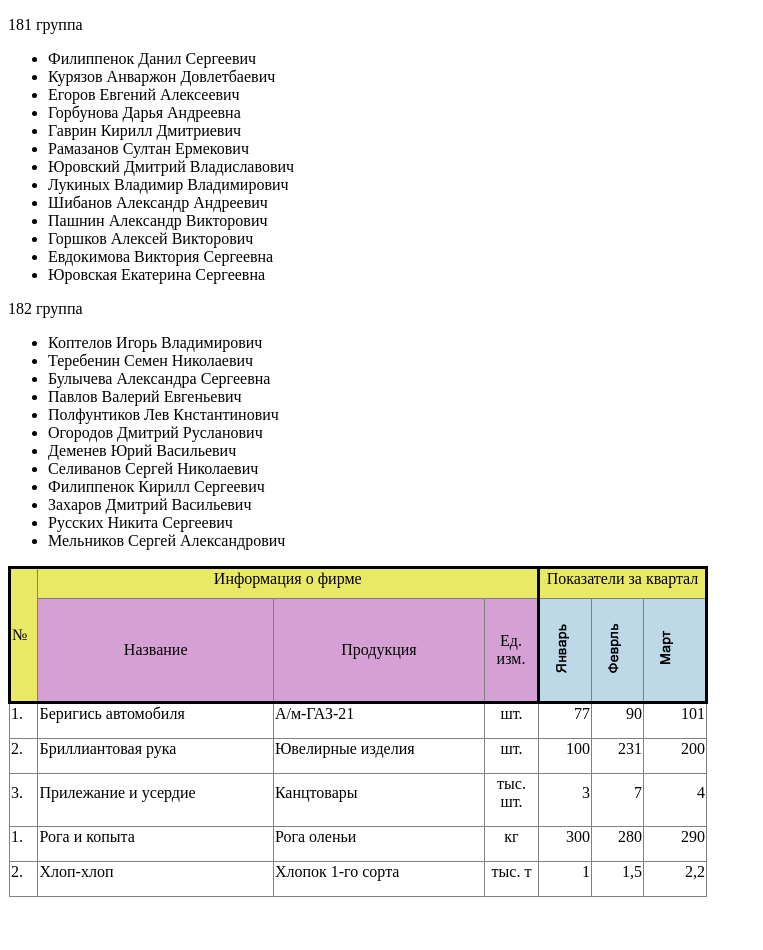
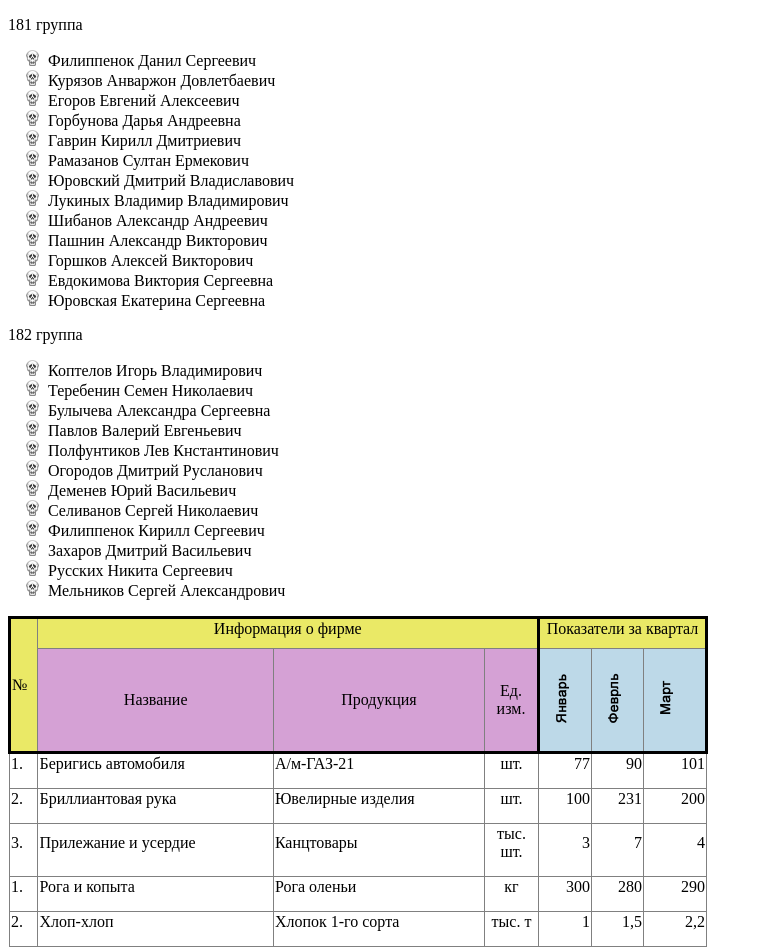
Before and after one commit to kfilippenok/kfilippenok.github.io, a plain HTML site: page laboratory_works/oik/html/oik_html_proversad-1.html in a window 1280 px wide. Shown: the whole page, without its empty margins (0-763 px from the left). Before the commit the page ends 905 px from the top, so only its background shows below. Drawn offline with Linux system fonts and the light colour scheme.

Commit message:
Fix skulls in oik_html_poversad-1

```diff
--- a/laboratory_works/oik/html/oik_html_proversad-1.html
+++ b/laboratory_works/oik/html/oik_html_proversad-1.html
@@ -52,7 +52,7 @@
 			text-align: center;
 		}
 		ul {
-			list-style-image: url(./skull.png);
+			list-style-image: url(./images/skull.png);
 		}
 	</style>
 </head>
```
